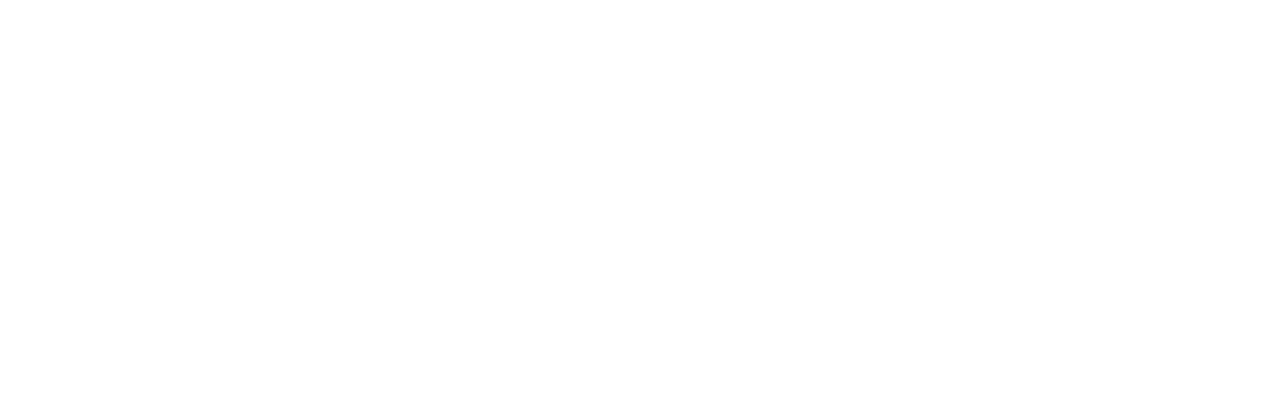
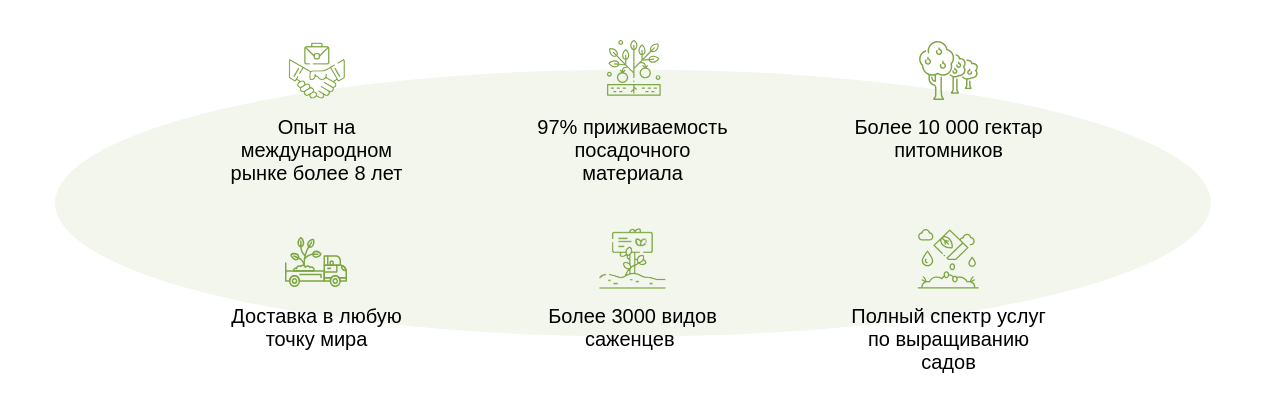
Before and after one commit to irrbis38/advice-consulting, a website: page sources/src/pug/index.pug in a window 1280 px wide. Drawn offline with nearby package versions, Linux system fonts and the light colour scheme; files that its build step writes are made by us from their sources; files whose address does not match are found by name.

Commit message:
feat: complete block_preim_krug_art6 block

```diff
--- a/sources/src/pug/index.pug
+++ b/sources/src/pug/index.pug
@@ -4,3 +4,23 @@ block vars
 block head
     title Advice Consulting
 block page
+
+    .block_preim_krug_art6
+        .block_preim_krug_art6__container
+            .block_preim_krug_art6__list
+
+                -
+                    var preim_list = [
+                        {icon: './images/block_preim_krug_art6/icon_1.svg', descr: 'Опыт на международном рынке более 8 лет'},
+                        {icon: './images/block_preim_krug_art6/icon_2.svg', descr: ' 97% приживаемость посадочного материала'},
+                        {icon: './images/block_preim_krug_art6/icon_3.svg', descr: 'Более 10 000 гектар питомников'},
+                        {icon: './images/block_preim_krug_art6/icon_4.svg', descr: 'Доставка в любую точку мира'},
+                        {icon: './images/block_preim_krug_art6/icon_5.svg', descr: ' Более 3000 видов саженцев '},
+                        {icon: './images/block_preim_krug_art6/icon_6.svg', descr: 'Полный спектр услуг по выращиванию садов'}
+                    ]
+
+                each item in preim_list
+
+                    .block_preim_krug_art6__item
+                        img.block_preim_krug_art6__icon(src= item.icon  alt="" decoding="async" loading="lazy" width="69" height="69")
+                        span.block_preim_krug_art6__descr= item.descr
--- a/sources/src/sass/base/_layout.scss
+++ b/sources/src/sass/base/_layout.scss
@@ -31,6 +31,7 @@ body {
     min-width: 320px;
     display: flex;
     flex-direction: column;
+    margin: 0;
     -webkit-font-smoothing: antialiased;
     -moz-osx-font-smoothing: grayscale;
     color: #000;
@@ -43,16 +44,16 @@ body {
 //   overflow: hidden;
 // }
 
-.container {
-  width: 100%;
-  max-width: 1580px;
-  margin: 0 auto;
-  padding: 0 40px;
+// .container {
+//   width: 100%;
+//   max-width: 1580px;
+//   margin: 0 auto;
+//   padding: 0 40px;
 
-  @include xs {
-    padding: 0 20px;
-  }
-}
+//   @include xs {
+//     padding: 0 20px;
+//   }
+// }
 
 // a {
 //     color: inherit;
--- /dev/null
+++ b/sources/src/sass/blocks/_block_preim_krug_art6.scss
@@ -0,0 +1,100 @@
+.block_preim_krug_art6 {
+    padding: 31px 0 33px;
+
+    @include xs {
+        padding: 24px 0 42px;
+    }
+}
+
+.block_preim_krug_art6__container {
+    position: relative;
+    width: 100%;
+    max-width: 1580px;
+    min-width: 320px;
+    margin: 0 auto;
+    padding: 0 40px;
+    display: flex;
+    justify-content: center;
+
+    @include xs {
+        padding: 0 15px;
+    }
+
+    &::after {
+        content: "";
+        display: block;
+        position: absolute;
+        top: 50%;
+        left: 50%;
+        z-index: 1;
+        transform: translate(-50%, -50%);
+        width: 96%;
+        max-width: 1156px;
+        aspect-ratio: 1156 / 267;
+        background-color: #f2f6ec;
+        border-radius: 50% 50%;
+    }
+
+    @include sm {
+        &::after {
+            aspect-ratio: 1156 / 410;
+        }
+    }
+
+    @include xs {
+        justify-content: flex-start;
+
+        &::after {
+            display: none;
+        }
+    }
+}
+
+.block_preim_krug_art6__list {
+    position: relative;
+    z-index: 2;
+    display: grid;
+    grid-template-columns: repeat(3, 206px);
+    gap: 35px 110px;
+
+    @include sm {
+        gap: 25px 50px;
+    }
+
+    @include xs {
+        grid-template-columns: 1fr;
+        gap: 20px 0;
+    }
+}
+
+.block_preim_krug_art6__item {
+    display: flex;
+    flex-direction: column;
+    align-items: center;
+    gap: 16px;
+
+    @include xs {
+        flex-direction: row;
+        gap: 0 26px;
+    }
+}
+
+.block_preim_krug_art6__icon {
+    flex: 0 0 69px;
+    display: block;
+    width: 69px;
+    height: 69px;
+    object-fit: contain;
+}
+
+.block_preim_krug_art6__descr {
+    font-weight: 400;
+    font-size: 20px;
+    text-align: center;
+    color: #000;
+
+    @include xs {
+        font-size: 16px;
+        text-align: left;
+    }
+}
--- a/sources/src/sass/main.sass
+++ b/sources/src/sass/main.sass
@@ -1 +1,3 @@
 @import "./base/layout"
+
+@import "./blocks/block_preim_krug_art6"
```
Also changed, not shown: sources/src/images/block_preim_krug_art6/icon_1.svg (added), sources/src/images/block_preim_krug_art6/icon_2.svg (added), sources/src/images/block_preim_krug_art6/icon_3.svg (added), sources/src/images/block_preim_krug_art6/icon_4.svg (added), sources/src/images/block_preim_krug_art6/icon_5.svg (added), sources/src/images/block_preim_krug_art6/icon_6.svg (added), 1 other file. Lines whose indentation alone changed are shown as unchanged.
